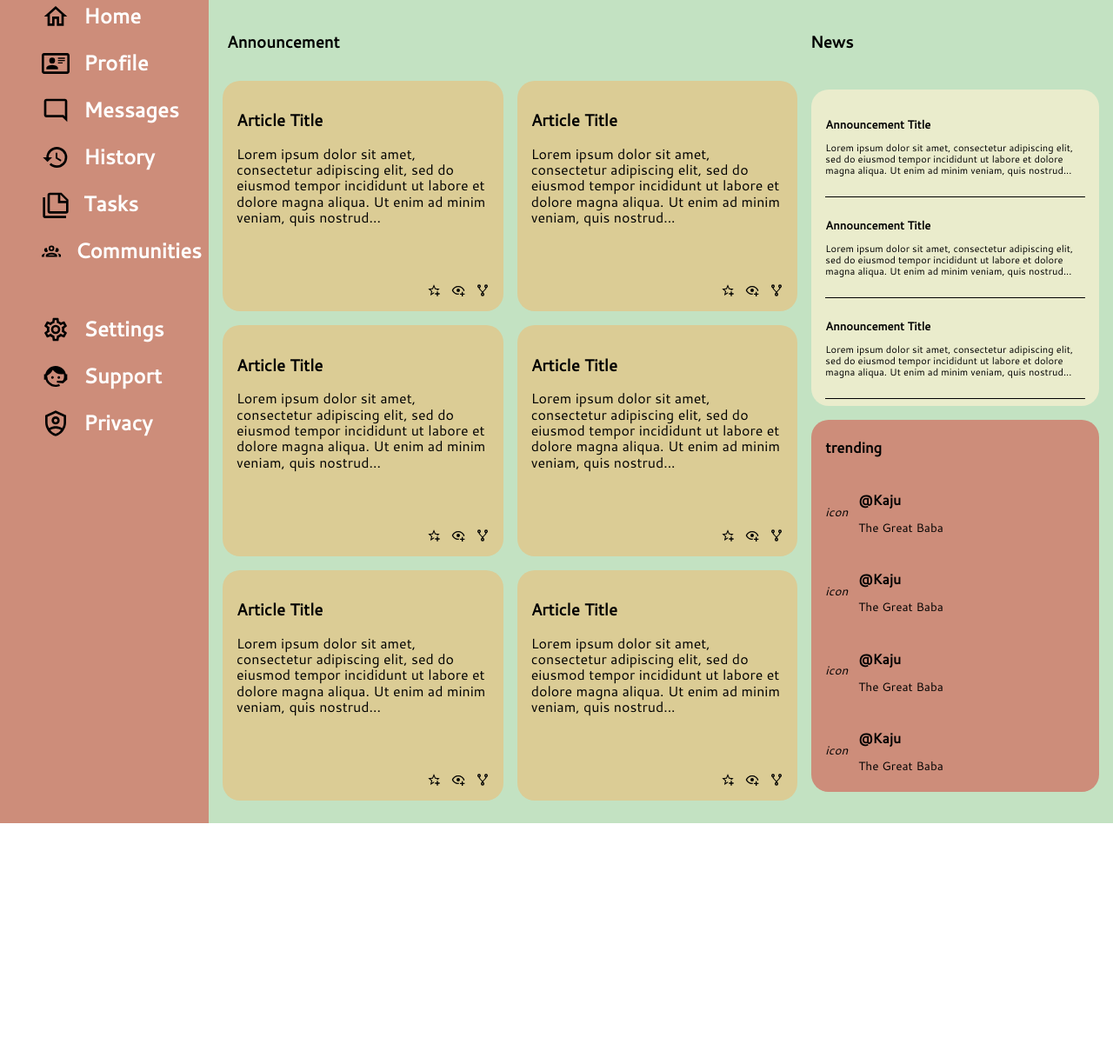
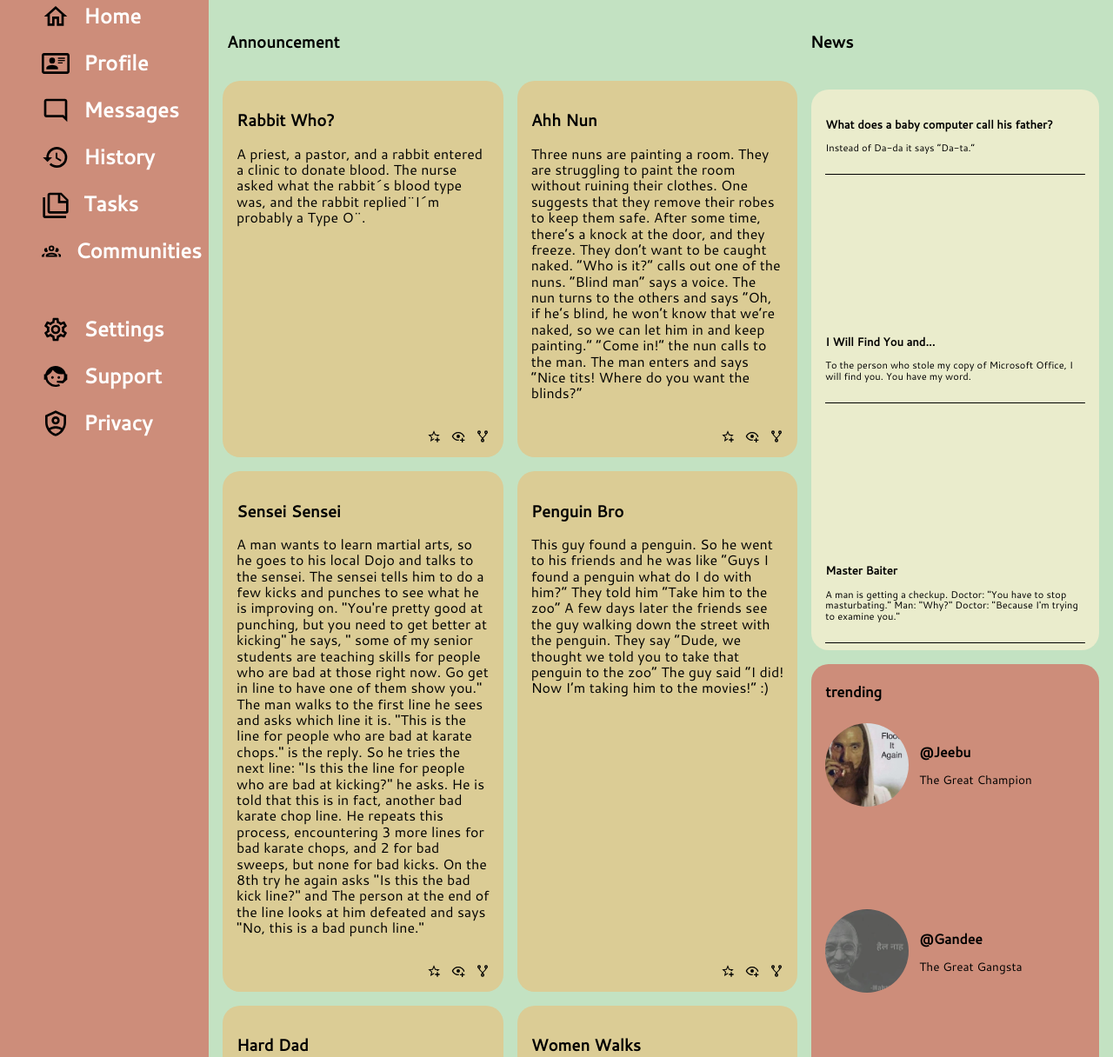
Before and after one commit to Bawoos/Project-Admin-Dashboard, a plain HTML site: page index.html in a window 1280 px wide. Shown: the part 237-1453 px from the top of the page at 87% size. Before the commit the page ends 1184 px from the top, so only its background shows below. Drawn offline with Linux system fonts and the light colour scheme.

Commit message:
All done, Made it a meme page

```diff
--- a/index.html
+++ b/index.html
@@ -147,11 +147,11 @@
           <div class="left-section">
             <div class="card">
               <span class="card-text">
-                <h3 class="title">Article Title</h3>
+                <h3 class="title">Rabbit Who?</h3>
                 <p>
-                  Lorem ipsum dolor sit amet, consectetur adipiscing elit, sed
-                  do eiusmod tempor incididunt ut labore et dolore magna aliqua.
-                  Ut enim ad minim veniam, quis nostrud...
+                  A priest, a pastor, and a rabbit entered a clinic to donate
+                  blood. The nurse asked what the rabbit´s blood type was, and
+                  the rabbit replied¨I´m probably a Type O¨.
                 </p>
               </span>
               <span class="card-image">
@@ -168,11 +168,18 @@
             </div>
             <div class="card">
               <span class="card-text">
-                <h3 class="title">Article Title</h3>
+                <h3 class="title">Ahh Nun</h3>
                 <p>
-                  Lorem ipsum dolor sit amet, consectetur adipiscing elit, sed
-                  do eiusmod tempor incididunt ut labore et dolore magna aliqua.
-                  Ut enim ad minim veniam, quis nostrud...
+                  Three nuns are painting a room. They are struggling to paint
+                  the room without ruining their clothes. One suggests that they
+                  remove their robes to keep them safe. After some time, there’s
+                  a knock at the door, and they freeze. They don’t want to be
+                  caught naked. “Who is it?” calls out one of the nuns. “Blind
+                  man” says a voice. The nun turns to the others and says “Oh,
+                  if he’s blind, he won’t know that we’re naked, so we can let
+                  him in and keep painting.” “Come in!” the nun calls to the
+                  man. The man enters and says “Nice tits! Where do you want the
+                  blinds?”
                 </p>
               </span>
               <span class="card-image">
@@ -190,11 +197,24 @@
 
             <div class="card">
               <span class="card-text">
-                <h3 class="title">Article Title</h3>
+                <h3 class="title">Sensei Sensei</h3>
                 <p>
-                  Lorem ipsum dolor sit amet, consectetur adipiscing elit, sed
-                  do eiusmod tempor incididunt ut labore et dolore magna aliqua.
-                  Ut enim ad minim veniam, quis nostrud...
+                  A man wants to learn martial arts, so he goes to his local
+                  Dojo and talks to the sensei. The sensei tells him to do a few
+                  kicks and punches to see what he is improving on. "You're
+                  pretty good at punching, but you need to get better at
+                  kicking" he says, " some of my senior students are teaching
+                  skills for people who are bad at those right now. Go get in
+                  line to have one of them show you." The man walks to the first
+                  line he sees and asks which line it is. "This is the line for
+                  people who are bad at karate chops." is the reply. So he tries
+                  the next line: "Is this the line for people who are bad at
+                  kicking?" he asks. He is told that this is in fact, another
+                  bad karate chop line. He repeats this process, encountering 3
+                  more lines for bad karate chops, and 2 for bad sweeps, but
+                  none for bad kicks. On the 8th try he again asks "Is this the
+                  bad kick line?" and The person at the end of the line looks at
+                  him defeated and says "No, this is a bad punch line."
                 </p>
               </span>
               <span class="card-image">
@@ -211,11 +231,14 @@
             </div>
             <div class="card">
               <span class="card-text">
-                <h3 class="title">Article Title</h3>
+                <h3 class="title">Penguin Bro</h3>
                 <p>
-                  Lorem ipsum dolor sit amet, consectetur adipiscing elit, sed
-                  do eiusmod tempor incididunt ut labore et dolore magna aliqua.
-                  Ut enim ad minim veniam, quis nostrud...
+                  This guy found a penguin. So he went to his friends and he was
+                  like “Guys I found a penguin what do I do with him?” They told
+                  him “Take him to the zoo” A few days later the friends see the
+                  guy walking down the street with the penguin. They say “Dude,
+                  we thought we told you to take that penguin to the zoo” The
+                  guy said “I did! Now I’m taking him to the movies!” :)
                 </p>
               </span>
               <span class="card-image">
@@ -232,11 +255,18 @@
             </div>
             <div class="card">
               <span class="card-text">
-                <h3 class="title">Article Title</h3>
+                <h3 class="title">Hard Dad</h3>
                 <p>
-                  Lorem ipsum dolor sit amet, consectetur adipiscing elit, sed
-                  do eiusmod tempor incididunt ut labore et dolore magna aliqua.
-                  Ut enim ad minim veniam, quis nostrud...
+                  A man had been drinking at a bar all night and pukes down the
+                  front of his shirt. “Shit I can’t go home like this my wife
+                  will kill me” The bartender sees this and says “put a $20 bill
+                  in you pocket and when she sees the puke tell her some drunk
+                  puked on you and gave you $20 for dry cleaning”. So the guy
+                  goes home and his wife sees the puke on his shirt and asks
+                  what happened, to which he replies “a drunk guy puked on me
+                  and he gave me $20 to pay for dry cleaning”. To which his wife
+                  says “Ok well then why do you have $40 in your hand?” “Because
+                  he also shit in my pants.”
                 </p>
               </span>
               <span class="card-image">
@@ -253,11 +283,17 @@
             </div>
             <div class="card">
               <span class="card-text">
-                <h3 class="title">Article Title</h3>
+                <h3 class="title">Women Walks</h3>
                 <p>
-                  Lorem ipsum dolor sit amet, consectetur adipiscing elit, sed
-                  do eiusmod tempor incididunt ut labore et dolore magna aliqua.
-                  Ut enim ad minim veniam, quis nostrud...
+                  A woman is walking home with her three daughters- Rose, Lily,
+                  and Cinderblock. Rose asks her mother, “Mom, why did you name
+                  me Rose?” To which her mother replies, “Well sweetie, when we
+                  were coming home from the hospital with you a rose fell on
+                  your head!” Lily, curious now, asks her mother “Mom, why did
+                  you name me after a flower too?” To which her mother replies,
+                  “Well sweetie, when we were coming home from the hospital with
+                  you a lily fell on your head!” Cinderblock says to her mother,
+                  “hghghdnbgh!!? dnbgh!??!”
                 </p>
               </span>
               <span class="card-image">
@@ -277,27 +313,22 @@
           <div class="right-section">
             <div class="announcement">
               <div class="a-content">
-                <h3>Announcement Title</h3>
+                <h3>What does a baby computer call his father?</h3>
+                <p>Instead of Da-da it says “Da-ta.”</p>
+              </div>
+              <div class="a-content">
+                <h3>I Will Find You and...</h3>
                 <p>
-                  Lorem ipsum dolor sit amet, consectetur adipiscing elit, sed
-                  do eiusmod tempor incididunt ut labore et dolore magna aliqua.
-                  Ut enim ad minim veniam, quis nostrud...
+                  To the person who stole my copy of Microsoft Office, I will
+                  find you. You have my word.
                 </p>
               </div>
               <div class="a-content">
-                <h3>Announcement Title</h3>
+                <h3>Master Baiter</h3>
                 <p>
-                  Lorem ipsum dolor sit amet, consectetur adipiscing elit, sed
-                  do eiusmod tempor incididunt ut labore et dolore magna aliqua.
-                  Ut enim ad minim veniam, quis nostrud...
-                </p>
-              </div>
-              <div class="a-content">
-                <h3>Announcement Title</h3>
-                <p>
-                  Lorem ipsum dolor sit amet, consectetur adipiscing elit, sed
-                  do eiusmod tempor incididunt ut labore et dolore magna aliqua.
-                  Ut enim ad minim veniam, quis nostrud...
+                  A man is getting a checkup. Doctor: "You have to stop
+                  masturbating." Man: "Why?" Doctor: "Because I'm trying to
+                  examine you."
                 </p>
               </div>
             </div>
@@ -305,31 +336,47 @@
               <h2>trending</h2>
               <div class="trending-content">
                 <div class="trending-user">
-                  <i>icon</i>
+                  <img
+                    src="profile-images/Jeebus.jpeg"
+                    alt="flood"
+                    class="trending-user-avatar"
+                  />
                   <span>
-                    <h3>@Kaju</h3>
-                    <p>The Great Baba</p>
+                    <h3>@Jeebu</h3>
+                    <p>The Great Champion</p>
                   </span>
                 </div>
                 <div class="trending-user">
-                  <i>icon </i>
+                  <img
+                    src="profile-images/hell-nah.jpeg"
+                    alt="nah"
+                    class="trending-user-avatar"
+                  />
                   <span>
-                    <h3>@Kaju</h3>
-                    <p>The Great Baba</p>
+                    <h3>@Gandee</h3>
+                    <p>The Great Gangsta</p>
                   </span>
                 </div>
                 <div class="trending-user">
-                  <i>icon </i>
+                  <img
+                    src="profile-images/param.jpeg"
+                    alt="param"
+                    class="trending-user-avatar"
+                  />
                   <span>
-                    <h3>@Kaju</h3>
-                    <p>The Great Baba</p>
+                    <h3>@RamBro</h3>
+                    <p>The Great Bro</p>
                   </span>
                 </div>
                 <div class="trending-user">
-                  <i>icon </i>
+                  <img
+                    src="profile-images/dilchumsp.jpeg"
+                    alt="dil"
+                    class="trending-user-avatar"
+                  />
                   <span>
-                    <h3>@Kaju</h3>
-                    <p>The Great Baba</p>
+                    <h3>@doggo</h3>
+                    <p>The Great Doggo</p>
                   </span>
                 </div>
               </div>
--- a/style.css
+++ b/style.css
@@ -340,3 +340,10 @@
   object-fit: cover;
   border-radius: 50%;
 }
+
+.trending-user-avatar {
+  object-fit: cover;
+  width: 6rem;
+  height: 6rem;
+  border-radius: 50%;
+}
```
